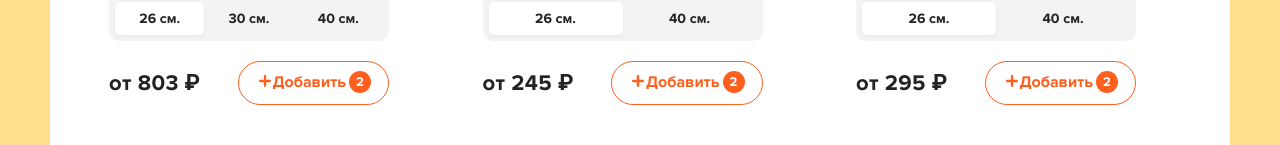
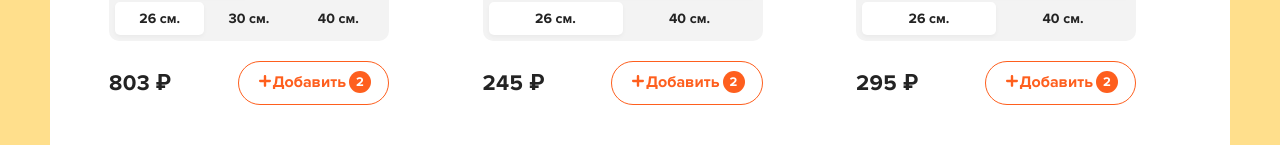
Before and after one commit to slavaMalenko/online-store-delivery, a React (Create React App) app: page / in a window 1280 px wide. Shown: the part 655-800 px from the top of the page. Built offline with nearby package versions, Linux system fonts and the light colour scheme.

Commit message:
connecting the redux library

```diff
--- a/package.json
+++ b/package.json
@@ -13,6 +13,7 @@
     "react-dom": "^17.0.2",
     "react-router-dom": "^5.2.0",
     "react-scripts": "4.0.3",
+    "redux": "^4.1.0",
     "web-vitals": "^1.1.2"
   },
   "scripts": {
--- a/src/component/PizzaBlock.jsx
+++ b/src/component/PizzaBlock.jsx
@@ -57,7 +57,7 @@
                 </ul>
             </div>
             <div className="pizza-block__bottom">
-                <div className="pizza-block__price">от {price} ₽</div>
+                <div className="pizza-block__price">{price} ₽</div>
                 <div className="button button--outline button--add">
                     <svg
                         width="12"
--- a/src/scss/components/_pizza-block.scss
+++ b/src/scss/components/_pizza-block.scss
@@ -41,6 +41,7 @@
         cursor: pointer;
         font-weight: 600;
         font-size: 14px;
+        transition: all .2s linear;
         @include noselect();
         &.active {
           background: #ffffff;
```
Also changed, not shown: 1 other file (tests, documents, lock files or other folders).
